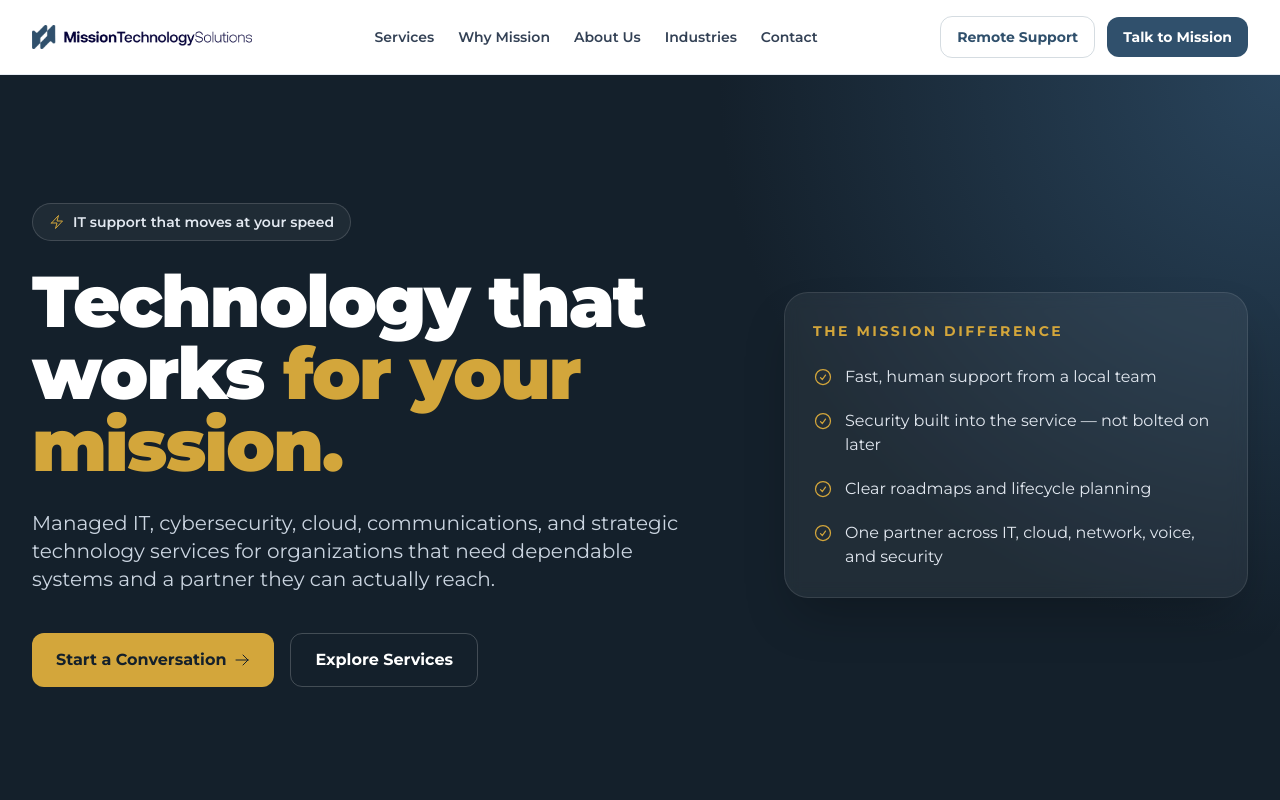
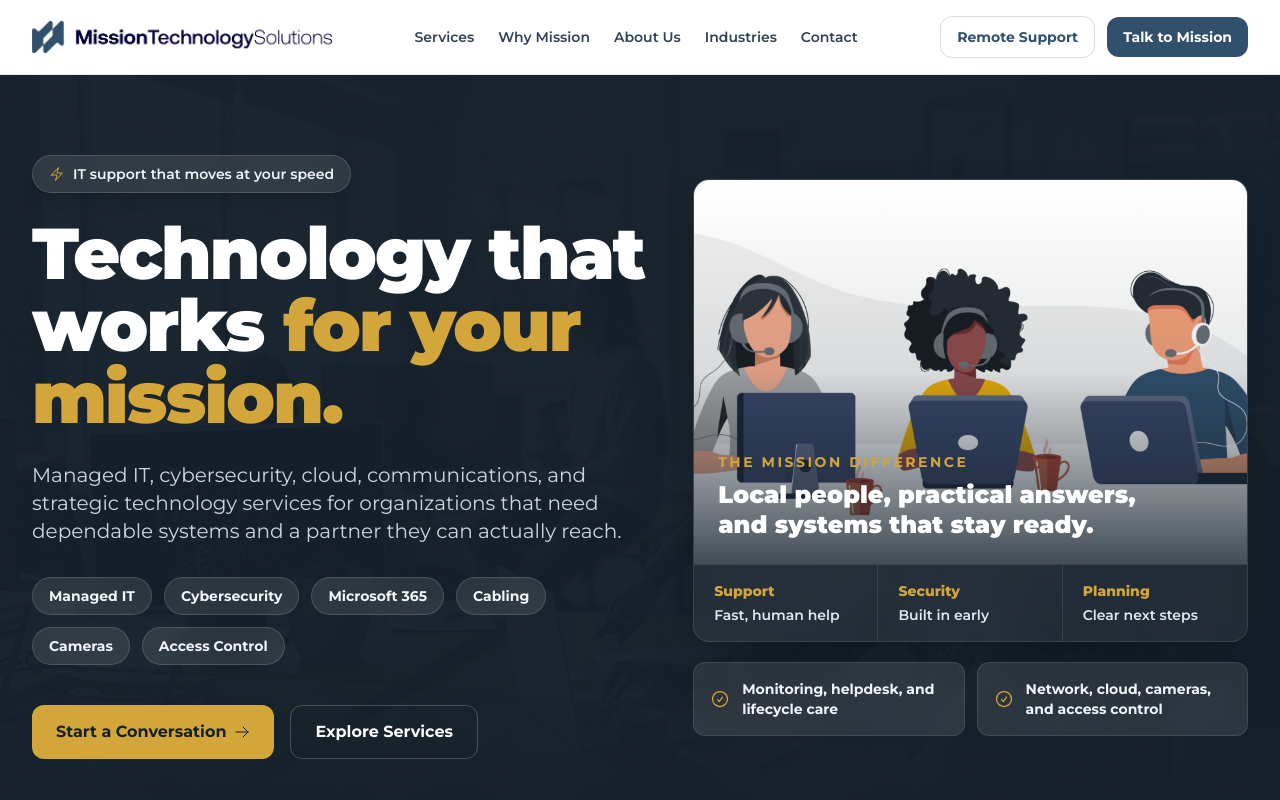
Before and after one commit to MissionTS/mts-site, a Next.js app: page / in a window 1280 px wide. Shown: the top 800 px of the page. Built offline with nearby package versions, Linux system fonts and the light colour scheme.

Commit message:
Refresh homepage hero and logo sizing

```diff
--- a/app/page.tsx
+++ b/app/page.tsx
@@ -10,6 +10,7 @@ import {
   ShieldCheckIcon,
   WrenchScrewdriverIcon,
 } from "@heroicons/react/24/outline";
+import Image from "next/image";
 import Link from "next/link";
 import { SiteFooter } from "@/components/SiteFooter";
 import { SiteHeader } from "@/components/SiteHeader";
@@ -26,25 +27,36 @@ const services = [
 
 const industries = ["Local Government", "Healthcare", "Professional Services", "Nonprofits", "Automotive", "Churches & Schools"];
 
+const heroHighlights = ["Managed IT", "Cybersecurity", "Microsoft 365", "Cabling", "Cameras", "Access Control"];
+
 export default function Home() {
   return (
     <main>
       <SiteHeader />
 
       <section className="relative overflow-hidden bg-mission-ink text-white">
-        <div className="absolute inset-0 bg-[radial-gradient(circle_at_top_right,_rgba(48,80,108,0.75),_transparent_38%)]" />
-        <div className="relative mx-auto grid max-w-7xl items-center gap-14 px-6 py-24 lg:grid-cols-[1.2fr_0.8fr] lg:px-8 lg:py-32">
-          <div>
-            <div className="mb-6 inline-flex items-center gap-2 rounded-full border border-white/15 bg-white/5 px-4 py-2 text-sm font-semibold text-slate-200">
+        <div className="absolute inset-0">
+          <Image src="/photos/managed-it-team.jpg" alt="" fill priority sizes="100vw" className="object-cover opacity-20" />
+          <div className="absolute inset-0 bg-mission-ink/85" />
+          <div className="absolute inset-x-0 bottom-0 h-40 bg-gradient-to-t from-mission-ink to-transparent" />
+        </div>
+        <div className="relative mx-auto grid max-w-7xl items-center gap-12 px-6 pb-16 pt-16 lg:grid-cols-[1.05fr_0.95fr] lg:px-8 lg:pb-20 lg:pt-20">
+          <div className="max-w-4xl">
+            <div className="mb-6 inline-flex items-center gap-2 rounded-full border border-white/15 bg-white/10 px-4 py-2 text-sm font-semibold text-slate-100 shadow-lg shadow-black/10 backdrop-blur">
               <BoltIcon className="h-4 w-4 text-mission-gold" />
               IT support that moves at your speed
             </div>
-            <h1 className="max-w-4xl text-5xl font-black tracking-tight sm:text-6xl lg:text-7xl">
+            <h1 className="text-5xl font-black tracking-tight sm:text-6xl lg:text-7xl">
               Technology that works <span className="text-mission-gold">for your mission.</span>
             </h1>
             <p className="mt-7 max-w-2xl text-lg leading-8 text-slate-300 sm:text-xl">
               Managed IT, cybersecurity, cloud, communications, and strategic technology services for organizations that need dependable systems and a partner they can actually reach.
             </p>
+            <div className="mt-8 flex max-w-3xl flex-wrap gap-3">
+              {heroHighlights.map((item) => (
+                <span key={item} className="rounded-full border border-white/15 bg-white/10 px-4 py-2 text-sm font-bold text-slate-100 backdrop-blur">{item}</span>
+              ))}
+            </div>
             <div className="mt-10 flex flex-wrap gap-4">
               <a href="#contact" className="inline-flex items-center gap-2 rounded-xl bg-mission-gold px-6 py-3.5 font-bold text-mission-ink transition hover:brightness-105">
                 Start a Conversation <ArrowRightIcon className="h-4 w-4" />
@@ -55,18 +67,37 @@ export default function Home() {
             </div>
           </div>
 
-          <div className="rounded-3xl border border-white/10 bg-white/[0.06] p-7 shadow-2xl backdrop-blur">
-            <div className="text-sm font-bold uppercase tracking-[0.18em] text-mission-gold">The Mission Difference</div>
-            <div className="mt-6 space-y-5">
+          <div className="relative">
+            <div className="overflow-hidden rounded-2xl border border-white/10 bg-white/[0.06] shadow-2xl shadow-black/30 backdrop-blur">
+              <div className="relative h-72 sm:h-80 lg:h-96">
+                <Image src="/photos/mission-team-illustration.png" alt="Mission Technology Solutions team supporting a client environment" fill priority sizes="(min-width: 1024px) 45vw, 100vw" className="object-cover" />
+                <div className="absolute inset-0 bg-gradient-to-t from-mission-ink/80 via-mission-ink/10 to-transparent" />
+                <div className="absolute bottom-0 left-0 right-0 p-6">
+                  <div className="text-sm font-bold uppercase tracking-[0.18em] text-mission-gold">The Mission Difference</div>
+                  <p className="mt-2 max-w-md text-2xl font-black leading-tight">Local people, practical answers, and systems that stay ready.</p>
+                </div>
+              </div>
+              <div className="grid gap-0 border-t border-white/10 sm:grid-cols-3">
+                {[
+                  ["Support", "Fast, human help"],
+                  ["Security", "Built in early"],
+                  ["Planning", "Clear next steps"],
+                ].map(([title, text]) => (
+                  <div key={title} className="border-white/10 px-5 py-4 sm:border-r sm:last:border-r-0">
+                    <div className="text-sm font-extrabold text-mission-gold">{title}</div>
+                    <div className="mt-1 text-sm font-semibold text-slate-200">{text}</div>
+                  </div>
+                ))}
+              </div>
+            </div>
+            <div className="mt-5 grid gap-3 sm:grid-cols-2">
               {[
-                "Fast, human support from a local team",
-                "Security built into the service — not bolted on later",
-                "Clear roadmaps and lifecycle planning",
-                "One partner across IT, cloud, network, voice, and security",
+                "Monitoring, helpdesk, and lifecycle care",
+                "Network, cloud, cameras, and access control",
               ].map((item) => (
-                <div key={item} className="flex gap-3">
-                  <CheckCircleIcon className="mt-0.5 h-5 w-5 shrink-0 text-mission-gold" />
-                  <span className="text-slate-200">{item}</span>
+                <div key={item} className="flex items-center gap-3 rounded-xl border border-white/10 bg-white/10 p-4 text-sm font-bold text-slate-100 backdrop-blur">
+                  <CheckCircleIcon className="h-5 w-5 shrink-0 text-mission-gold" />
+                  <span>{item}</span>
                 </div>
               ))}
             </div>
--- a/components/SiteHeader.tsx
+++ b/components/SiteHeader.tsx
@@ -22,10 +22,10 @@ export function SiteHeader() {
     <header className="sticky top-0 z-50 border-b border-slate-200/80 bg-white/95 backdrop-blur">
       <div className="mx-auto flex max-w-7xl items-center justify-between px-6 py-4 lg:px-8">
         <Link href="/" aria-label="Mission Technology Solutions home" className="shrink-0" onClick={() => setMenuOpen(false)}>
-          <Image src="/brand/mission-mark-blue.png" alt="" width={1856} height={1827} priority className="h-10 w-10 object-contain sm:hidden" />
-          <Image src="/brand/mission-wordmark-blue.png" alt="Mission Technology Solutions" width={4980} height={539} priority className="hidden h-auto w-[220px] sm:block" />
+          <Image src="/brand/mission-mark-blue.png" alt="" width={1856} height={1827} priority className="h-12 w-12 object-contain sm:hidden" />
+          <Image src="/brand/mission-wordmark-blue.png" alt="Mission Technology Solutions" width={4980} height={539} priority className="hidden h-auto w-[260px] sm:block xl:w-[300px]" />
         </Link>
-        <nav className="hidden items-center gap-6 lg:flex" aria-label="Primary navigation">
+        <nav className="hidden items-center gap-5 xl:gap-6 lg:flex" aria-label="Primary navigation">
           {nav.map((item) => <Link key={item.href} href={item.href} className="text-sm font-semibold text-slate-700 transition hover:text-mission-navy">{item.label}</Link>)}
         </nav>
         <div className="hidden items-center gap-3 sm:inline-flex">
```
